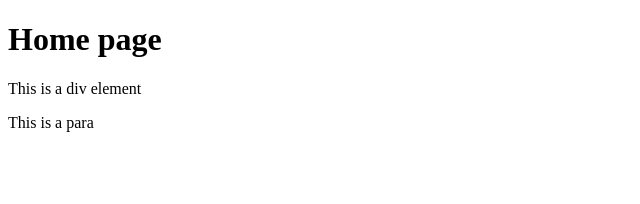
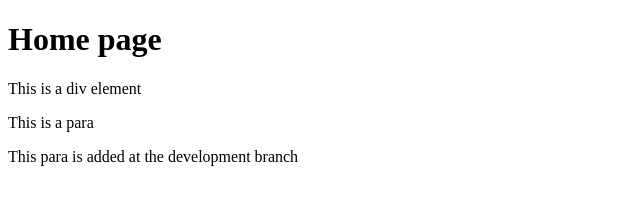
Before and after one commit to Poornima514/Git-MasterClass, a plain HTML site: page index.html in a window 1280 px wide. Shown: the whole page, without its empty margins (0-640 px from the left). Drawn offline with Linux system fonts and the light colour scheme.

Commit message:
added one para to the index.html at development branch

```diff
--- a/index.html
+++ b/index.html
@@ -10,5 +10,6 @@
         <h1>Home page</h1>
         <div>This is a div element</div>
         <p>This is a para</p>
+        <p>This para is added at the development branch</p>
     </body>
 </html>
```
